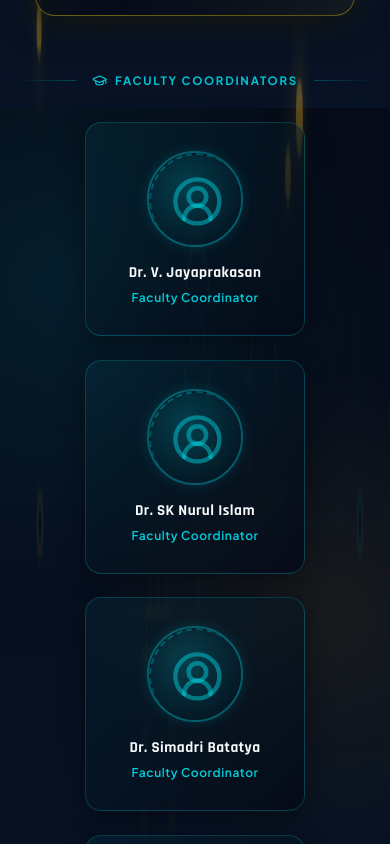
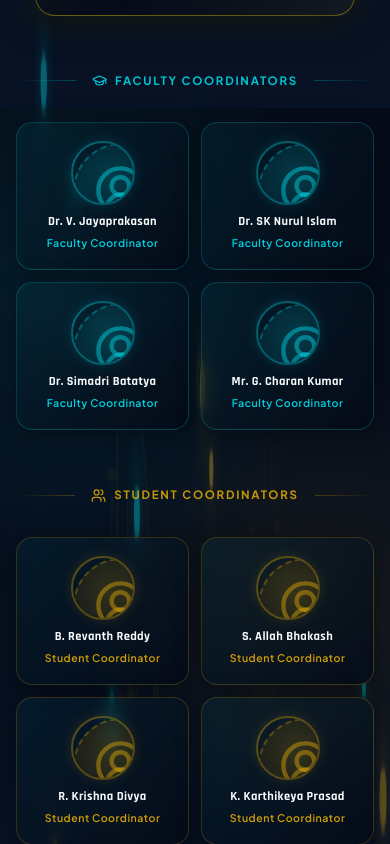
Before and after one commit to bhavani-prakash/Eclectica-2.0, a React (Vite) app in the folder website-3-neon-matrix/: page / in a window 390 px wide. Shown: the part 5800-6644 px from the top of the page. Built offline with nearby package versions, Linux system fonts and the light colour scheme.

Commit message:
columns changed

```diff
--- a/website-3-neon-matrix/src/components/TeamSection.jsx
+++ b/website-3-neon-matrix/src/components/TeamSection.jsx
@@ -139,7 +139,7 @@ function HODCard({ member }) {
 function MemberCard({ member, accentColor = '#00f0ff', delay = 0 }) {
   return (
     <div
-      className="card-entrance visible-left"
+      className="team-member-card card-entrance visible-left"
       style={{
         display: 'flex',
         flexDirection: 'column',
@@ -164,7 +164,9 @@ function MemberCard({ member, accentColor = '#00f0ff', delay = 0 }) {
       }}
     >
       {/* Photo */}
-      <div style={{
+      <div
+        className="team-member-avatar"
+        style={{
           width: 96,
           height: 96,
           borderRadius: '50%',
@@ -173,29 +175,35 @@ function MemberCard({ member, accentColor = '#00f0ff', delay = 0 }) {
           boxShadow: `0 0 14px ${accentColor}22`,
           marginBottom: '1rem',
           flexShrink: 0,
-      }}>
+        }}
+      >
         {member.image
           ? <img src={member.image} alt={member.name} style={{ width: '100%', height: '100%', objectFit: 'cover' }} />
           : <AvatarPlaceholder size={96} color={accentColor} />
         }
       </div>
-
-      <div className="font-heading" style={{
+      <div
+        className="font-heading team-member-name"
+        style={{
           fontSize: '0.95rem',
           fontWeight: 700,
           color: '#f8fafc',
           marginBottom: '0.3rem',
           lineHeight: 1.3,
-      }}>
+        }}
+      >
         {member.name}
       </div>
-      <div style={{
+      <div
+        className="team-member-role"
+        style={{
           fontSize: '0.75rem',
           color: accentColor,
           fontWeight: 600,
           letterSpacing: '0.05em',
           opacity: 0.85,
-      }}>
+        }}
+      >
         {member.role}
       </div>
     </div>
@@ -263,13 +271,7 @@ export default function TeamSection() {
         </div>
 
         {/* ── Faculty Coordinators */}
-        <div style={{
-          display: 'grid',
-          gridTemplateColumns: 'repeat(auto-fit, minmax(180px, 220px))',
-          gap: '1.5rem',
-          justifyContent: 'center',
-          marginBottom: '3.5rem',
-        }}>
+        <div className="team-grid-4" style={{ marginBottom: '3.5rem' }}>
           {FACULTY_COORDINATORS.map((m, i) => (
             <MemberCard key={i} member={m} accentColor="#00f0ff" delay={i * 0.1} />
           ))}
@@ -294,12 +296,7 @@ export default function TeamSection() {
         </div>
 
         {/* ── Student Coordinators */}
-        <div style={{
-          display: 'grid',
-          gridTemplateColumns: 'repeat(auto-fit, minmax(160px, 200px))',
-          gap: '1.25rem',
-          justifyContent: 'center',
-        }}>
+        <div className="team-grid-4">
           {STUDENT_COORDINATORS.map((m, i) => (
             <MemberCard key={i} member={m} accentColor="#f5b700" delay={i * 0.08} />
           ))}
--- a/website-3-neon-matrix/src/index.css
+++ b/website-3-neon-matrix/src/index.css
@@ -310,3 +310,53 @@ h1, h2, h3, h4, .font-heading {
 .section-header-anim {
   animation: sectionFadeUp 0.7s ease 0.2s both;
 }
+
+/* ── Team Section Grid ──────────────────────────────────────── */
+
+/* Default: 4 columns on desktop */
+.team-grid-4 {
+  display: grid;
+  grid-template-columns: repeat(4, 1fr);
+  gap: 1.25rem;
+  justify-items: stretch;
+}
+
+/* Tablet: 2 columns */
+@media (max-width: 900px) {
+  .team-grid-4 {
+    grid-template-columns: repeat(2, 1fr);
+    gap: 1rem;
+  }
+}
+
+/* Mobile: strictly 2 columns, smaller cards */
+@media (max-width: 600px) {
+  .team-grid-4 {
+    grid-template-columns: repeat(2, 1fr);
+    gap: 0.75rem;
+  }
+
+  /* Shrink member cards on mobile */
+  .team-member-card {
+    padding: 1.1rem 0.75rem !important;
+    backdrop-filter: blur(8px);
+    -webkit-backdrop-filter: blur(8px);
+  }
+
+  .team-member-avatar {
+    width: 64px !important;
+    height: 64px !important;
+    min-width: 64px !important;
+    min-height: 64px !important;
+    margin-bottom: 0.6rem !important;
+  }
+
+  .team-member-name {
+    font-size: 0.78rem !important;
+    line-height: 1.25 !important;
+  }
+
+  .team-member-role {
+    font-size: 0.66rem !important;
+  }
+}
```
Lines whose indentation alone changed are shown as unchanged.
